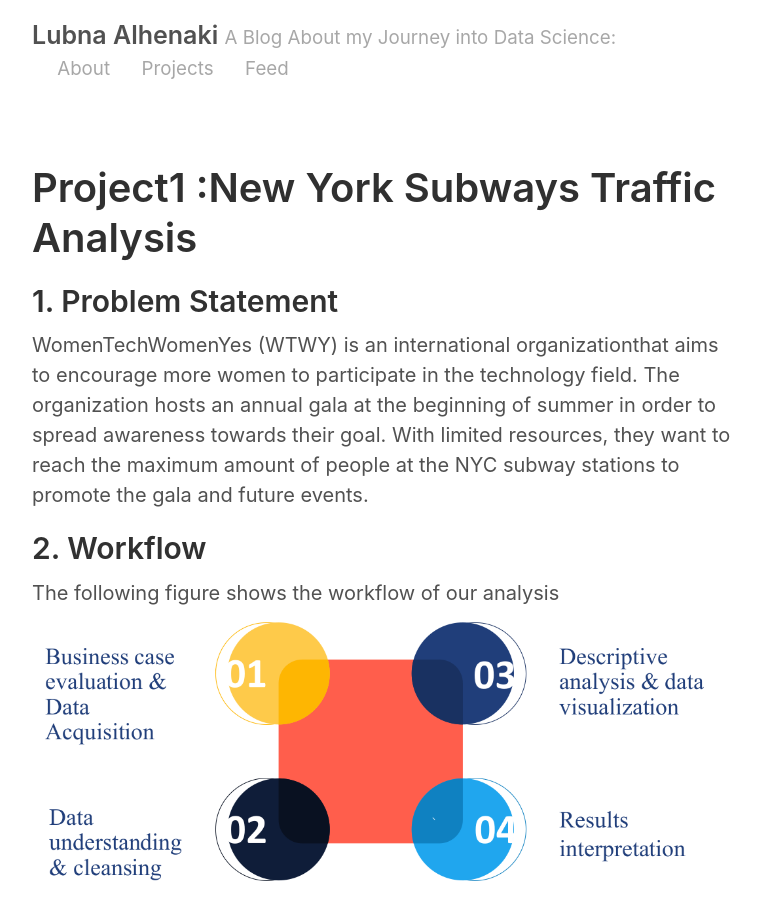
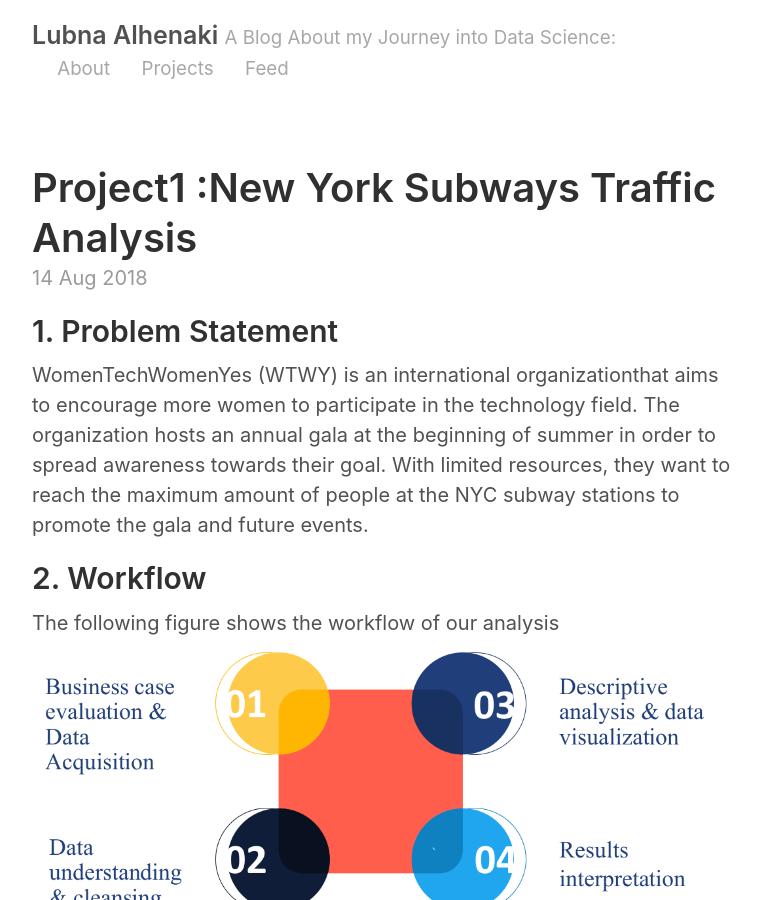
Before and after one commit to LubnaAlhenaki/LubnaAlhenaki.github.io, a Jekyll site: the page built from index.html, in a window 1280 px wide and 900 px high. Shown: the whole window, without its empty margins (258-1018 px from the left). Built offline with Jekyll 4.4.1, drawn with Linux system fonts in a browser that asks for light colours; the list of posts is cut into pages by our own code.

Commit message:
Update index.html

```diff
--- a/index.html
+++ b/index.html
@@ -12,7 +12,7 @@
       </a>
     </h1>
 
-
+    <time datetime="{{ post.date | date_to_xmlschema }}" class="post-date">{{ post.date | date_to_string }}</time>
 
     {{ post.content }}
   </article>
```
